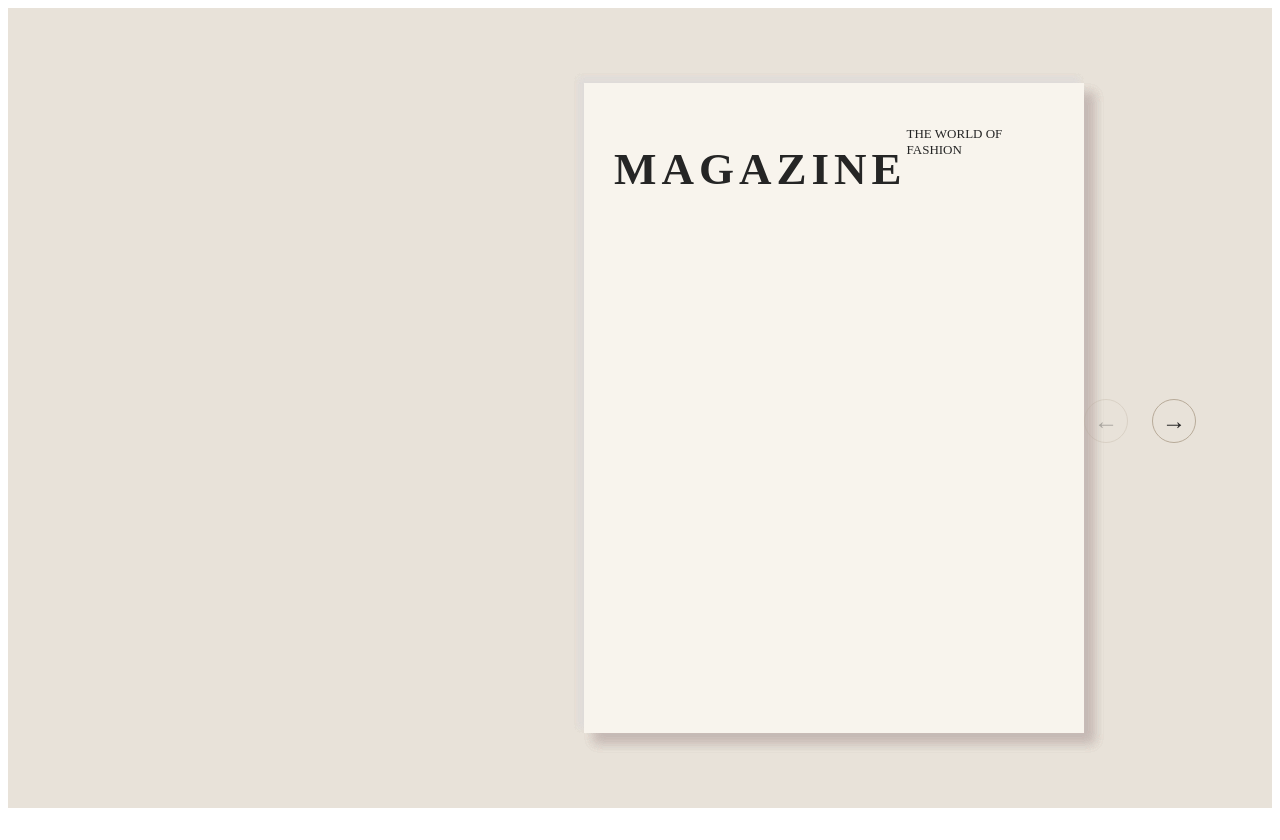
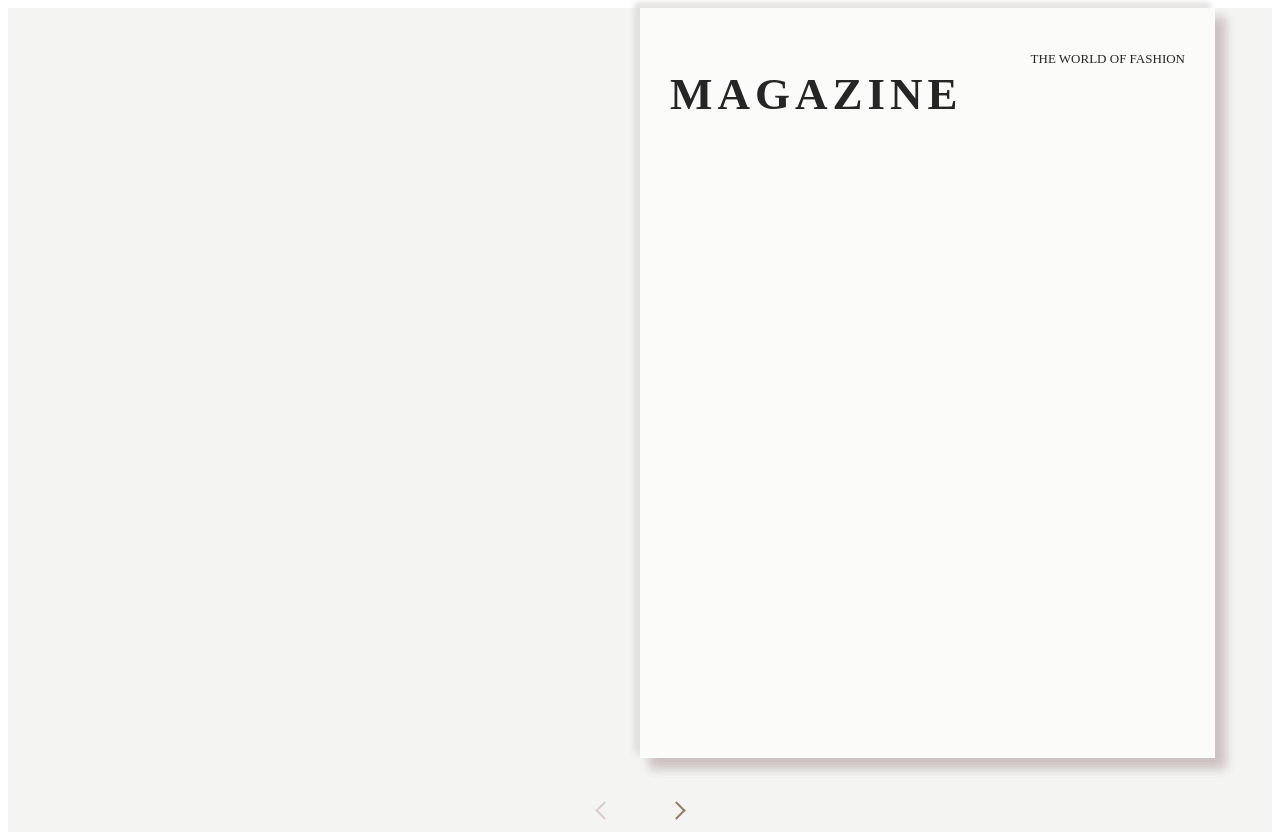
Before and after one commit to Olesia20/Magazine, a React (Vite) app: page / in a window 1280 px wide. Before the commit the page ends 816 px from the top, so only its background shows below. Built offline with nearby package versions, Linux system fonts and the light colour scheme.

Commit message:
added css

```diff
--- a/src/components/Magazine/Magazine.css
+++ b/src/components/Magazine/Magazine.css
@@ -3,14 +3,15 @@
   min-height: 100vh;
   justify-content: center;
   align-items: center;
-  background: #e8e2d9;
+  background: #f4f4f3;
   perspective: 2000px;
   transform-style: preserve-3d;
+  flex-direction: column;
 }
 .magazine-pages {
   position: relative;
-  width: 1000px;
-  height: 650px;
+  width: 1150px;
+  height: 750px;
   transform-style: preserve-3d;
 }
 
@@ -21,15 +22,15 @@
   gap: 0;
 }
 .cover {
-  width: 500px;
-  height: 650px;
+  width: 575px;
+  height: 750px;
   padding: 30px;
   box-sizing: border-box;
-  background: #f8f4ed;
+  background: #fbfbfa;
   color: #252525;
   display: flex;
   justify-content: space-between;
-  box-shadow: 4px 8px 18px rgba(40, 30, 20, 0.22);
+  /* box-shadow: 4px 8px 18px rgba(40, 30, 20, 0.22); */
 }
 .cover h1 {
   font-size: 45px;
@@ -44,29 +45,51 @@
   height: 650px;
   padding: 30px;
   box-sizing: border-box;
-  background: #f8f4ed;
+  background: #fbfbfa;
   color: #252525;
-  box-shadow: 5px 10px 38px rgba(0, 0, 0, 0.15);
+  /* box-shadow: 5px 10px 38px rgba(0, 0, 0, 0.15); */
 }
 .page-controls {
   display: flex;
   justify-content: center;
   align-items: center;
-  gap: 24px;
-  margin-top: 25px;
+  gap: 28px;
+  margin-top: 30px;
 }
 .page-arrow {
+  display: flex;
+  justify-content: center;
+  align-items: center;
   width: 44px;
   height: 44px;
-  border: 1px solid #b7aa98;
-  border-radius: 50%;
+  border: none;
   background: transparent;
-  color: #252525;
-  font-size: 24px;
+  color: #927e68;
   cursor: pointer;
-  transition: all 0.3s ease;
+  transition: all 0.1s ease;
+}
+.page-arrow::before {
+  content: "";
+  width: 11px;
+  height: 11px;
+  border-top: 2px solid currentColor;
+  border-right: 2px solid currentColor;
+}
+.page-arrow:first-child::before {
+  transform: rotate(225deg);
+}
+.page-arrow:last-child::before {
+  transform: rotate(45deg);
 }
 .page-arrow:hover:not(:disabled) {
+  color: #252525;
+  transform: scale(1.2);
+}
+.page-arrow:disabled {
+  opacity: 0.3;
+  cursor: default;
+}
+/* .page-arrow:hover:not(:disabled) {
   background: #252525;
   color: #f8f4ed;
   border-color: #252525;
@@ -74,13 +97,13 @@
 .page-arrow:disabled {
   opacity: 0.3;
   cursor: default;
-}
+} */
 .magazine-page-content {
   width: 100%;
   height: 100%;
   padding: 40px;
   box-sizing: border-box;
-  background: #f8f4ed;
+  background: #fbfbfa;
   color: #252525;
   overflow: hidden;
   position: relative;
@@ -116,14 +139,21 @@
     box-sizing: border-box;
     flex-direction: column;
   }
+
   .mobile-mode .mobile-static-page {
     position: absolute;
     inset: 0;
     width: 100%;
     height: 100%;
     z-index: 1;
-    overflow: hidden;
+    overflow: visible;
     box-sizing: border-box;
+  }
+  .mobile-mode .mobile-static-page .magazine-page-content {
+    box-shadow: 5px 8px 24px rgb(7, 7, 7);
+  }
+  .mobile-mode .mobile-sheet .magazine-page-content {
+    box-shadow: 5px 8px 20px rgba(40, 30, 20, 0.22);
   }
   .mobile-mode .mobile-sheet {
     transform: none;
@@ -147,9 +177,6 @@
     width: 100%;
     right: auto;
     left: 0;
-    box-shadow:
-      10px 10px 12px rgba(27, 26, 26, 0.18),
-      -5px -5px 10px rgba(255, 255, 255, 0.35);
   }
   .page-controls {
     margin-top: 20px;
@@ -175,12 +202,4 @@
     height: 100%;
     box-sizing: border-box;
   }
-  .mobile-mode .mobile-sheet.is-flipped {
-    transform-origin: left center;
-    animation: mobileFlipNext 1s ease forwards;
-  }
-  .mobile-mode .mobile-sheet.mobile-sheet.is-flipped-back {
-    transform: rigth center;
-    animation: mobileFlipPrev 1s ease forwards;
-  }
 }
--- a/src/components/Magazine/Magazine.jsx
+++ b/src/components/Magazine/Magazine.jsx
@@ -211,7 +211,7 @@ function Magazine() {
           }
           aria-label="Previous page"
         >
-          &#8592;
+
         </button>
         <button
           className="page-arrow"
@@ -223,7 +223,7 @@ function Magazine() {
           }
           aria-label="Next page"
         >
-          &#8594;
+
         </button>
       </div>
     </div>
--- a/src/components/Magazine/pages/Introduction.jsx
+++ b/src/components/Magazine/pages/Introduction.jsx
@@ -5,7 +5,7 @@ function Introduction({ pageNumber }) {
       <p>THE WORLLD OF FASHION</p>
       <h2>Fashion is a story</h2>
       <p>A journey through creativity, history and timless style.</p>
-      <span className="page-number right">{pageNumber}</span>
+      <span className="page-number">{pageNumber}</span>
     </div>
   );
 }
```
